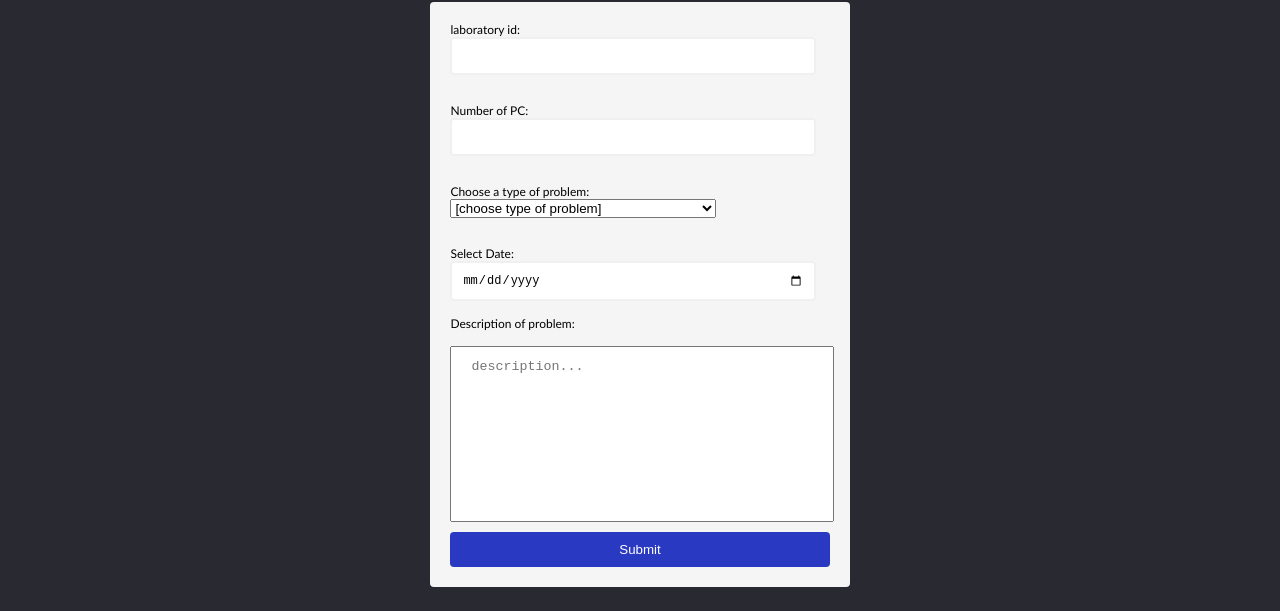
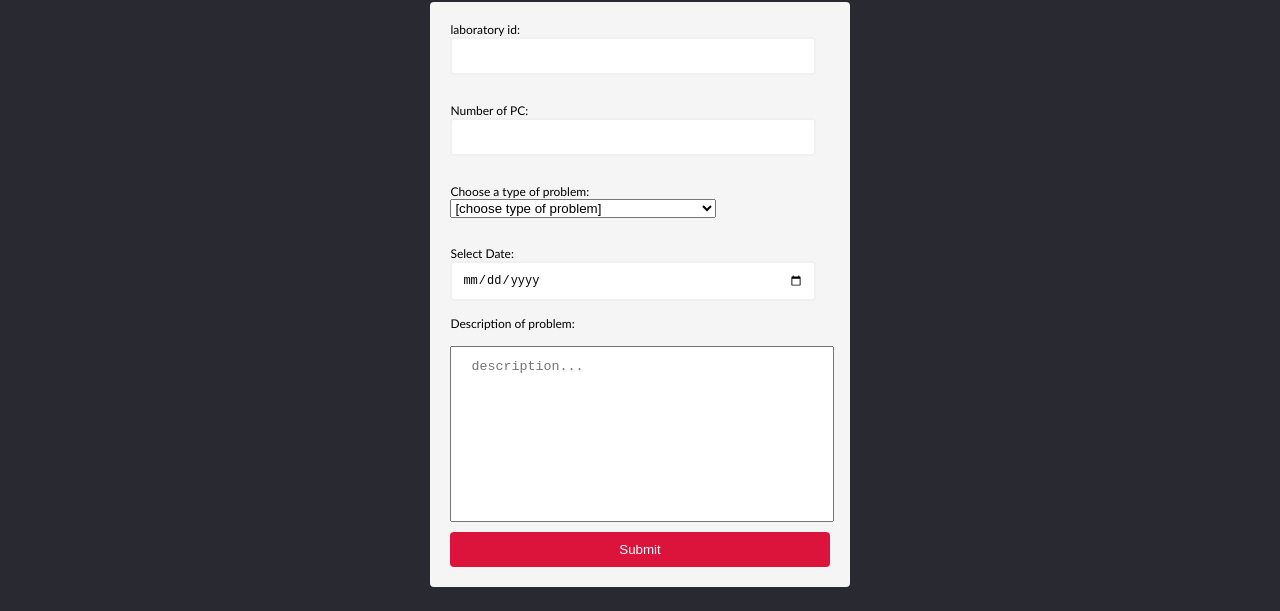
Before and after one commit to Mena489/labswebsite, a plain HTML site: page report_problem.html in a window 1280 px wide. Shown: the part 189-800 px from the top of the page. Drawn offline with Linux system fonts and the light colour scheme.

Commit message:
Update report.css

```diff
--- a/css/report.css
+++ b/css/report.css
@@ -27,7 +27,7 @@ body
     margin-top: 10px;
     width: 100%;
     color: white;
-    background-color: rgb(41, 57, 194);
+	background-color: crimson;
     border: none;
     border-radius: 4px;
 }
```
